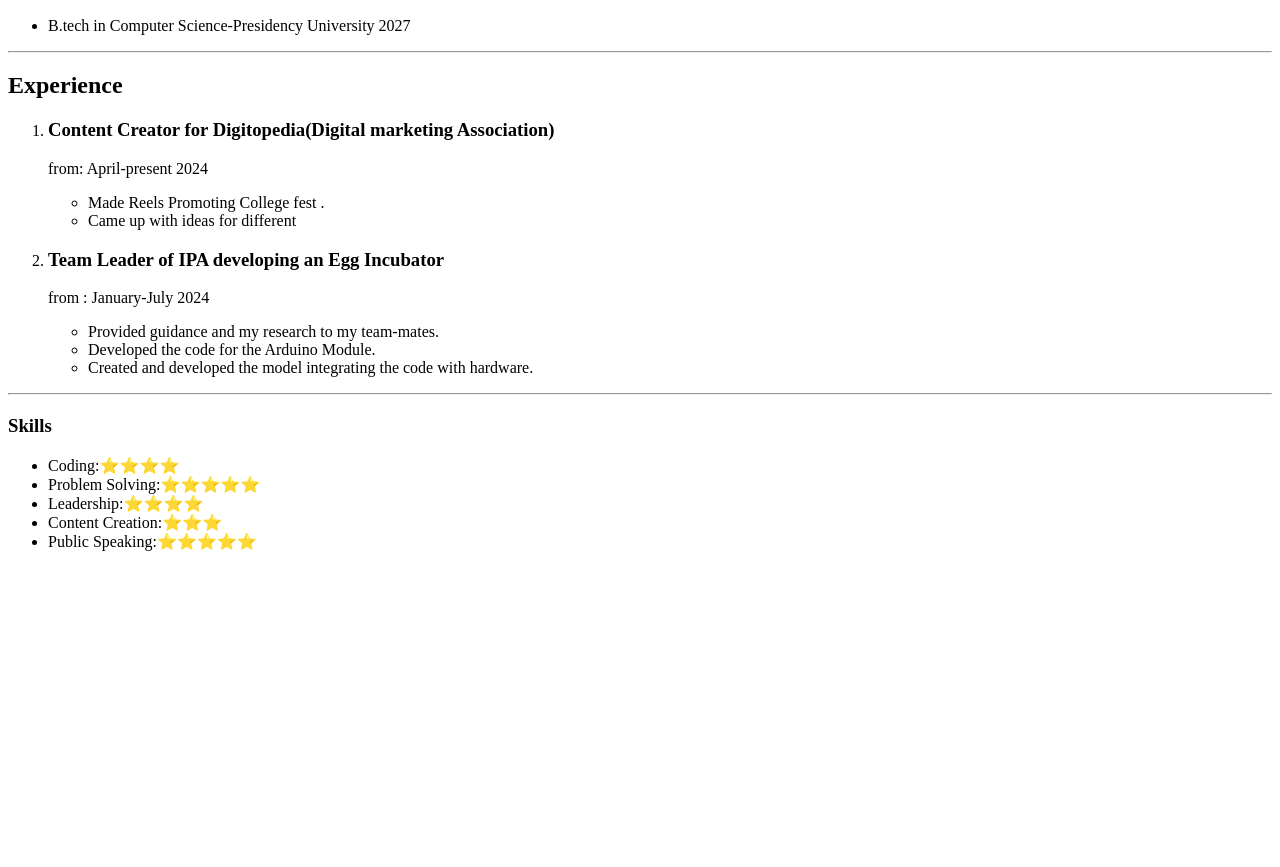
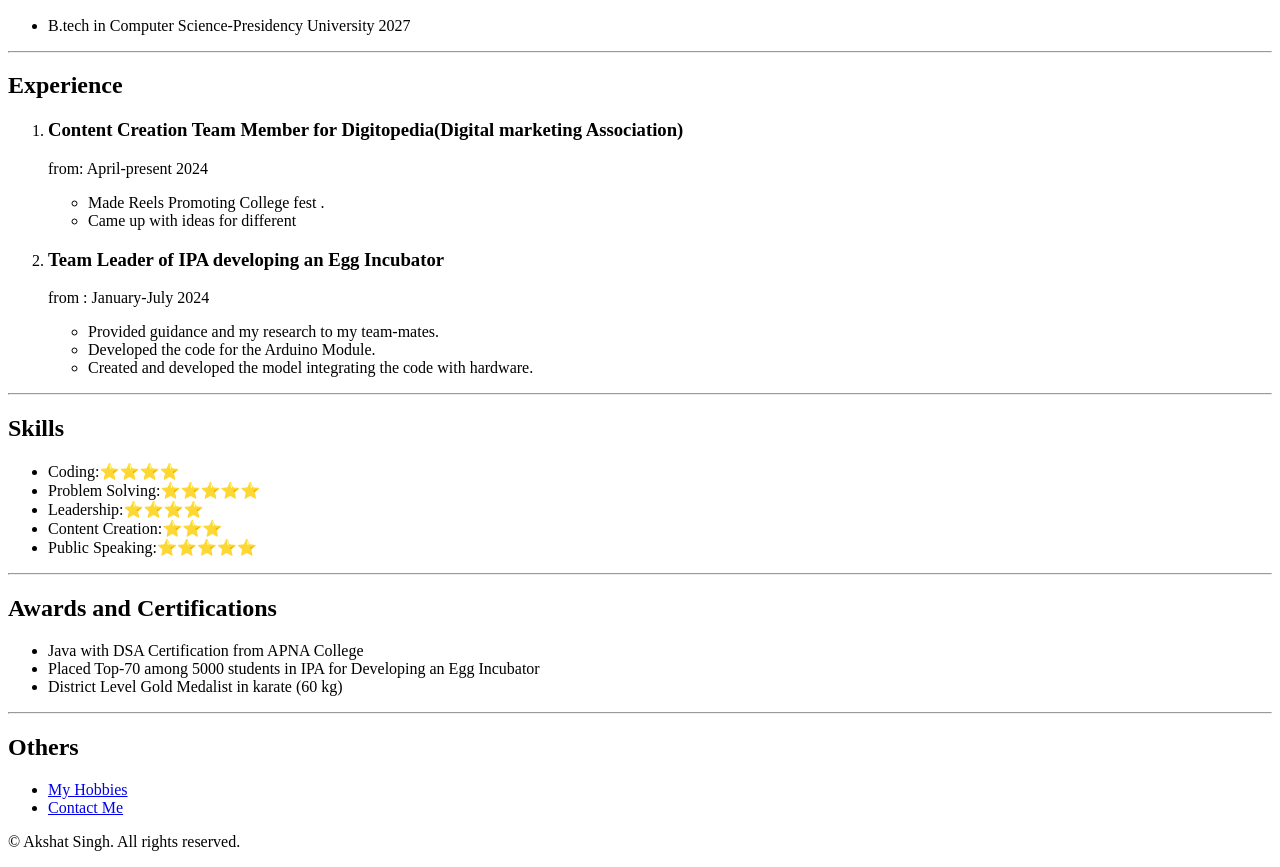
Before and after one commit to akshat-goat/html-portfolio, a plain HTML site: page index.html in a window 1280 px wide. Shown: the part 329-1196 px from the top of the page. Before the commit the page ends 896 px from the top, so only its background shows below. Drawn offline with Linux system fonts and the light colour scheme.

Commit message:
Update index.html

```diff
--- a/index.html
+++ b/index.html
@@ -18,7 +18,7 @@
     <hr/>
     <h2>Experience</h2>
     <ol>
-        <li><h3>Content Creator for Digitopedia(Digital marketing Association) </h3></li>
+        <li><h3>Content Creation Team Member for Digitopedia(Digital marketing Association) </h3></li>
 
             <p>from: April-present 2024</p>
             <ul>
@@ -35,8 +35,8 @@
             </ul>
     </ol>
     <hr/>
-    <h2>
-        <h3>Skills</h3>
+
+    <h2>Skills</h2>
         <ul>
             <li>Coding:⭐️⭐️⭐️⭐️</li>
             <li>Problem Solving:⭐️⭐️⭐️⭐️⭐️</li>
@@ -44,6 +44,21 @@
             <li>Content Creation:⭐️⭐️⭐️</li>
             <li>Public Speaking:⭐️⭐️⭐️⭐️⭐️</li>
         </ul>
-    </h2>
+    <hr>
+    <h2>Awards and Certifications</h2>
+    <ul>
+        <li>Java with DSA Certification from APNA College</li>
+        <li>Placed Top-70 among 5000 students in IPA for Developing an Egg Incubator </li>
+        <li>District Level Gold Medalist in karate (60 kg)</li>
+    </ul>
+    <hr>
+    <h2>Others</h2>
+    <ul>
+        <li><a href="./hobbies.html">My Hobbies</a></li>
+        <li><a href="./contact me.html">Contact Me</a></li>
+    </ul>
+    <footer>
+        <p>© Akshat Singh. All rights reserved.</p>
+    </footer>
 </body>
 </html>
```
